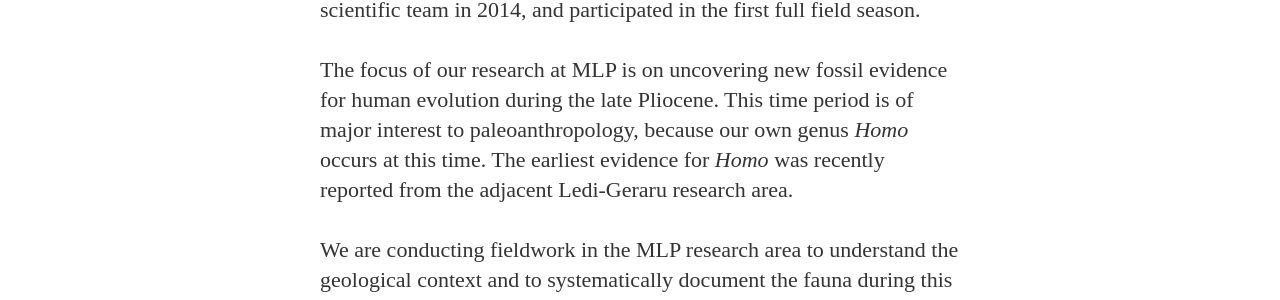
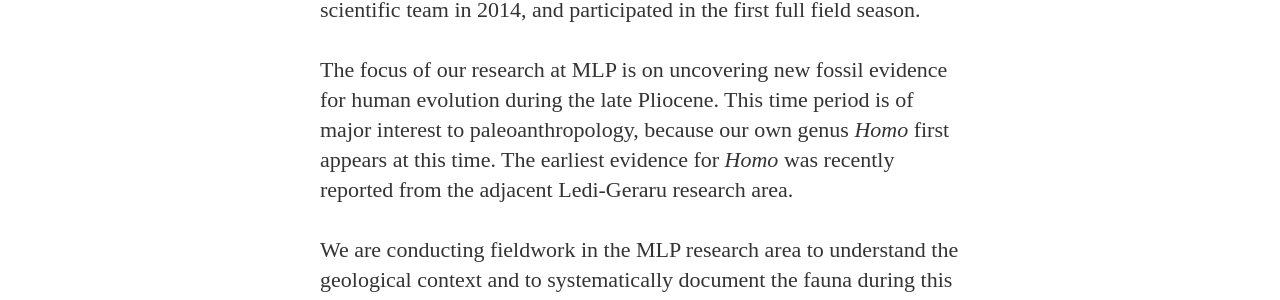
Before and after one commit to wabarr/personal, a Jekyll site: the page built from fieldwork.md, in a window 1280 px wide. Shown: the part 759-1059 px from the top of the page. Built offline with Jekyll 4.4.1, drawn with Linux system fonts in a browser that asks for light colours; nearby versions of some CDN libraries; some web fonts are replaced; Markdown is read by kramdown in place of the engine named in the settings.

```diff
--- a/fieldwork.md
+++ b/fieldwork.md
@@ -6,7 +6,7 @@
 
 The Mille Logya Research Project (PI - [Zeray Alemseged](http://www.calacademy.org/explore-science/zeray-alemseged)) is a Plio-Pleistocene research project in the Afar region of Ethiopia. The project is located to the northeast of Hadar and Dikika. I joined the MLP scientific team in 2014, and participated in the first full field season.
 
-The focus of our research at MLP is on uncovering new fossil evidence for human evolution during the late Pliocene. This time period is of major interest to paleoanthropology, because our own genus *Homo* occurs at this time. The earliest evidence for  *Homo* was recently reported from the adjacent Ledi-Geraru research area.
+The focus of our research at MLP is on uncovering new fossil evidence for human evolution during the late Pliocene. This time period is of major interest to paleoanthropology, because our own genus *Homo* first appears at this time. The earliest evidence for  *Homo* was recently reported from the adjacent Ledi-Geraru research area.
 
 We are conducting fieldwork in the MLP research area to understand the geological context and to systematically document the fauna during this important temporal interval. This is an international effort with an Ethiopian PI and senior scientists from institutions in France, Germany, and the United States.
 
```
